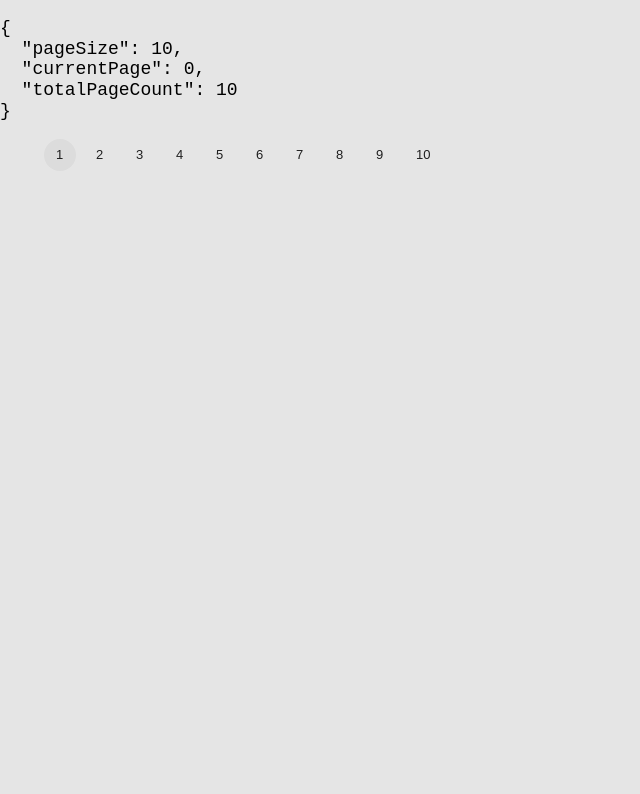
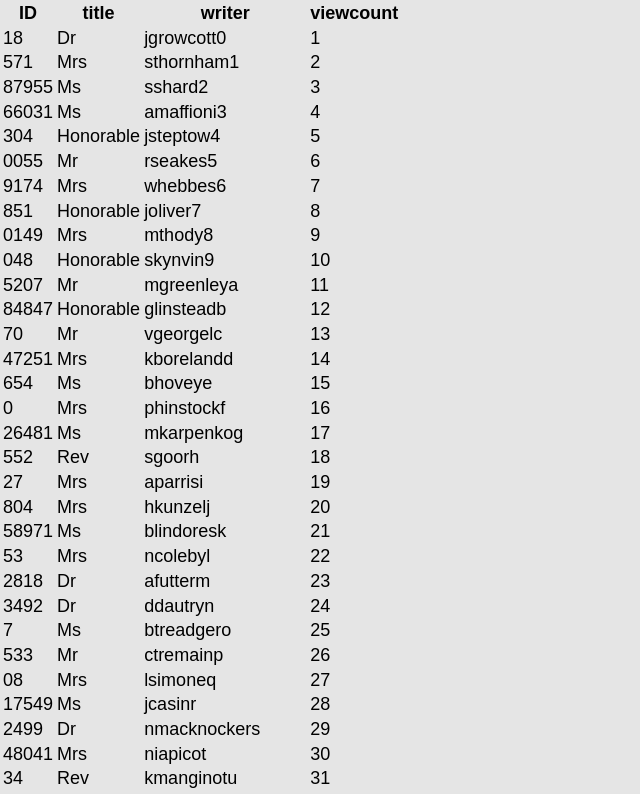
Before and after one commit to anjitpariyar/Board, a Next.js app: page / in a window 1280 px wide. Shown: the top 794 px of the page, without its empty margins (0-640 px from the left). Built offline with nearby package versions, Linux system fonts and the light colour scheme.

Commit message:
added dummy data

```diff
--- /dev/null
+++ b/components/Table.tsx
@@ -0,0 +1,31 @@
+import React from "react";
+import { sampleTablePropsData } from "utils/sample-data";
+
+const Table = () => {
+  return (
+    <table>
+      <thead>
+        <tr>
+          <th>ID</th>
+          <th>title</th>
+          <th>writer</th>
+          <th>viewcount</th>
+        </tr>
+      </thead>
+      <tbody>
+        {sampleTablePropsData.map((item) => {
+          return (
+            <tr key={item.id}>
+              <td>{item.id}</td>
+              <td>{item.title}</td>
+              <td>{item.writer}</td>
+              <td>{item.viewcount}</td>
+            </tr>
+          );
+        })}
+      </tbody>
+    </table>
+  );
+};
+
+export default Table;
--- a/pages/index.tsx
+++ b/pages/index.tsx
@@ -1,4 +1,5 @@
 import Pagination from "components/Pagination";
+import Table from "components/Table";
 const IndexPage = () => {
   // crate a instance with usePagination
 
@@ -8,6 +9,7 @@ const IndexPage = () => {
         props
 
       */}
+      <Table />
       <Pagination />
     </>
   );
```
